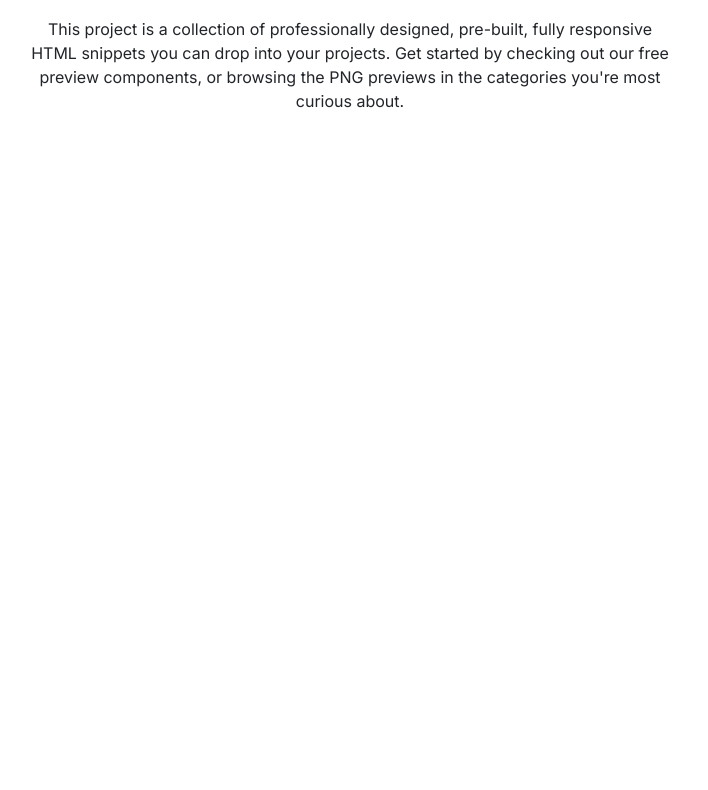
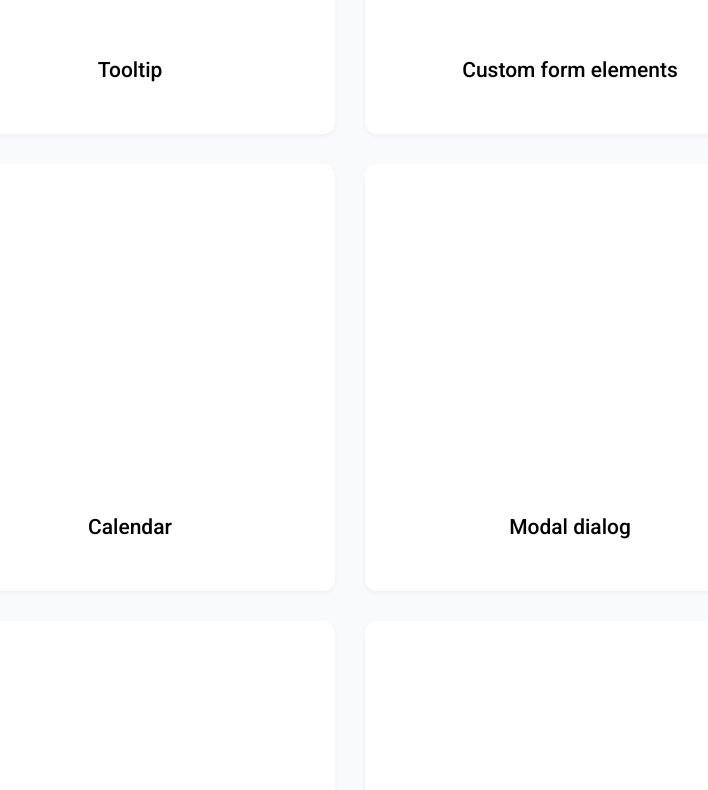
Before and after one commit to js-tasks-ru/htmlcss-20220919_bugsoff, a website: page index.html in a window 1280 px wide. Shown: the part 599-1389 px from the top of the page, without its empty margins (290-998 px from the left). Before the commit the page ends 800 px from the top, so only its background shows below. Drawn offline with nearby package versions, Linux system fonts and the light colour scheme.

Commit message:
add cards

```diff
--- a/assets/css/styles.css
+++ b/assets/css/styles.css
@@ -4,6 +4,7 @@
 @import "../../components/main/main.css";
 @import "../../components/footer/footer.css";
 @import "../../components/container/container.css";
+@import "../../components/card/card.css";
 
 :root {
     --white: #ffffff;
@@ -31,6 +32,7 @@
 
 html, body {
     height: 100%;
+    box-sizing: border-box;
 }
 
 body {
--- /dev/null
+++ b/components/card/card.css
@@ -0,0 +1,28 @@
+.cards-container {
+    display: flex;
+    flex-flow: row wrap;
+    gap: 30px;
+    justify-content: center;
+    align-items: flex-start;
+    padding: 68px;
+}
+
+.card {
+    display: flex;
+    flex-direction: column-reverse;
+    width: 350px;
+    height: 367px;
+    box-shadow: 0px 2px 4px rgba(33, 36, 41, 0.05);
+    border-radius: 12px;
+    background-color: var(--white);
+    padding: 30px;
+}
+
+.card__title {
+    font: normal 500 21px/25px 'Roboto';
+    text-align: center;
+}
+
+.card__content {
+
+}
--- a/index.html
+++ b/index.html
@@ -14,7 +14,32 @@
         </header>
         <main class="main">
             <div class="container">
-
+                <div class="cards-container">
+                    <div class="card">
+                        <h3 class="card__title">Tooltip</h3>
+                        <div class="card__content"></div>
+                    </div>
+                    <div class="card">
+                        <h3 class="card__title">Custom form elements</h3>
+                        <div class="card__content"></div>
+                    </div>
+                    <div class="card">
+                        <h3 class="card__title">Calendar</h3>
+                        <div class="card__content"></div>
+                    </div>
+                    <div class="card">
+                        <h3 class="card__title">Modal dialog</h3>
+                        <div class="card__content"></div>
+                    </div>
+                    <div class="card">
+                        <h3 class="card__title">Histogram</h3>
+                        <div class="card__content"></div>
+                    </div>
+                    <div class="card">
+                        <h3 class="card__title">Avatar</h3>
+                        <div class="card__content"></div>
+                    </div>
+                </div>
             </div>
         </main>
         <footer class="footer footer_main">
```
